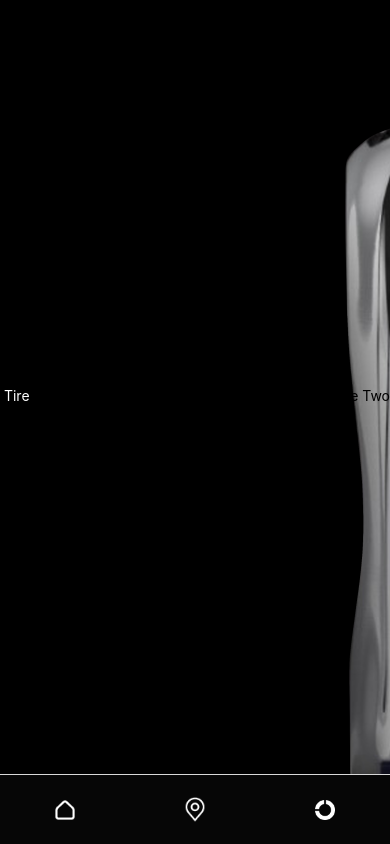
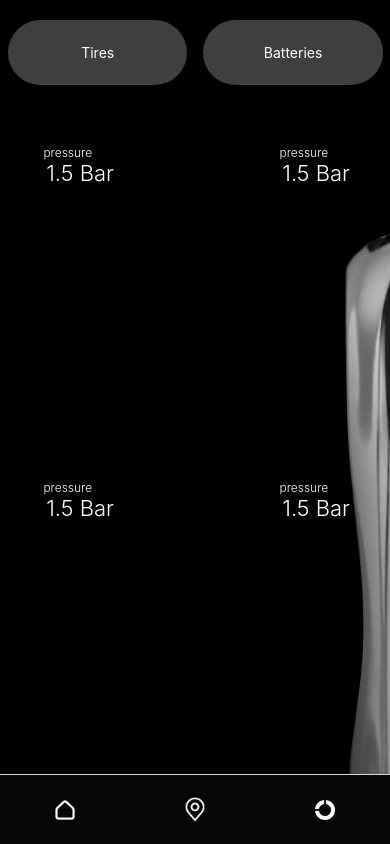
Before and after one commit to LodzSolarTeam/LST_Mobile, a React Native app: screen /Statistics in a window 390 px wide. Built offline with nearby package versions, Linux system fonts and the light colour scheme.

Commit message:
statistics screen dev

```diff
--- a/App.tsx
+++ b/App.tsx
@@ -1,22 +1,18 @@
-import {StatusBar} from 'expo-status-bar';
-import {StyleSheet, Text, View} from 'react-native';
+import Tabs from "./src/components/Tabs";
+import { NavigationContainer } from "@react-navigation/native";
+import { ApolloClient, ApolloProvider, InMemoryCache } from "@apollo/client";
+import { GRAPHQL_URL } from "./const";
 
-import Tabs from "./src/components/Tabs";
-import {createBottomTabNavigator} from "@react-navigation/bottom-tabs";
-import {NavigationContainer} from "@react-navigation/native";
-import {ApolloClient, ApolloProvider, InMemoryCache} from "@apollo/client";
-import {GRAPHQL_URL} from "./const";
-
-const Tab = createBottomTabNavigator();
 const client = new ApolloClient({
-    uri: `${GRAPHQL_URL}`, cache: new InMemoryCache(),
+  uri: `${GRAPHQL_URL}`,
+  cache: new InMemoryCache(),
 });
 
 export default function App() {
   return (
     <ApolloProvider client={client}>
       <NavigationContainer>
-                <Tabs/>
+        <Tabs />
       </NavigationContainer>
     </ApolloProvider>
   );
--- a/package.json
+++ b/package.json
@@ -39,6 +39,7 @@
     "@types/react-native": "^0.70.6",
     "@types/react-test-renderer": "^18.0.0",
     "apollo": "^2.34.0",
+    "prettier": "2.7.1",
     "typescript": "^4.8.4"
   },
   "private": true
--- /dev/null
+++ b/src/components/Statistics/Tires.tsx
@@ -0,0 +1,67 @@
+import React from "react";
+import { ImageBackground, StyleSheet, Text, View } from "react-native";
+
+const Tires = () => {
+  const car = require("../../assets/carImg/car_3.png");
+
+  return (
+    <ImageBackground source={car} resizeMode="cover" style={styles.image}>
+      <View style={[styles.container]}>
+        <View>
+          <Text style={styles.parameterTitle}> pressure</Text>
+          <Text style={styles.parameterValue}> 1.5 Bar</Text>
+        </View>
+        <View>
+          <Text style={styles.parameterTitle}> pressure</Text>
+          <Text style={styles.parameterValue}> 1.5 Bar</Text>
+        </View>
+      </View>
+      <View style={[styles.container]}>
+        <View>
+          <Text style={styles.parameterTitle}> pressure</Text>
+          <Text style={styles.parameterValue}> 1.5 Bar</Text>
+        </View>
+        <View>
+          <Text style={styles.parameterTitle}> pressure</Text>
+          <Text style={styles.parameterValue}> 1.5 Bar</Text>
+        </View>
+      </View>
+    </ImageBackground>
+  );
+};
+
+const styles = StyleSheet.create({
+  parameterTitle: {
+    fontSize: 12,
+    fontWeight: "300",
+    color: "#fff",
+  },
+  parameterValue: {
+    fontSize: 22,
+    fontWeight: "300",
+    color: "#fff",
+  },
+
+  topNavigation: {
+    display: "flex",
+    flexDirection: "row",
+    backgroundColor: "#000",
+  },
+
+  container: {
+    display: "flex",
+    flexDirection: "row",
+    justifyContent: "space-between",
+    width: "100%",
+    height: "50%",
+    padding: 40,
+  },
+  image: {
+    flex: 1,
+    justifyContent: "center",
+    backgroundColor: "black",
+    color: "white",
+  },
+});
+
+export default Tires;
--- a/src/components/Tabs.tsx
+++ b/src/components/Tabs.tsx
@@ -1,62 +1,82 @@
-import { createBottomTabNavigator } from '@react-navigation/bottom-tabs';
-import {HomeScreen} from '../pages/HomeScreen'
-import {Statistics} from '../pages/Statistics'
-import {Map} from '../pages/Map'
-import {Image, View, Text} from "react-native";
+import { createBottomTabNavigator } from "@react-navigation/bottom-tabs";
+import { HomeScreen } from "../pages/HomeScreen";
+import { Statistics } from "../pages/Statistics";
+import { Map } from "../pages/Map";
+import { Image, View, Text } from "react-native";
+import Tires from "./Statistics/Tires";
 
 const Tab = createBottomTabNavigator();
 
 function Tabs() {
   return (
-        <Tab.Navigator {...{ screenOptions , tabBarOptions  }}>
-            <Tab.Screen name="Home" component={HomeScreen} options={{
+    <Tab.Navigator {...{ screenOptions, tabBarOptions }}>
+      <Tab.Screen
+        name="Home"
+        component={HomeScreen}
+        options={{
           tabBarIcon: ({ color, size }) => (
-                     <Image   style={screenOptions.icons}    source={require('../assets/icons/home.png')} />
+            <Image
+              style={screenOptions.icons}
+              source={require("../assets/icons/home.png")}
+            />
           ),
-            }} />
+        }}
+      />
 
+      <Tab.Screen
+        name="Map"
+        component={Map}
+        options={{
+          tabBarIcon: ({ color, size }) => (
+            <Image
+              style={screenOptions.mapIcon}
+              source={require("../assets/icons/map.png")}
+            />
+          ),
+        }}
+      />
 
-            <Tab.Screen name="Map" component={Map} options={{
+      <Tab.Screen
+        name="Statistics"
+        component={Statistics}
+        options={{
           tabBarIcon: ({ color, size }) => (
-                    <Image   style={screenOptions.mapIcon}    source={require('../assets/icons/map.png')} />
+            <Image
+              style={screenOptions.icons}
+              source={require("../assets/icons/stat.png")}
+            />
           ),
-            }} />
-
-            <Tab.Screen name="Statistics" component={Statistics}options={{
-                tabBarIcon: ({ color, size }) => (
-                    <Image   style={screenOptions.icons}    source={require('../assets/icons/stat.png')} />
-                ),
-            }} />
+        }}
+      />
     </Tab.Navigator>
   );
 }
 const tabBarOptions = {
-    showLabel : false
-}
+  showLabel: false,
+};
 const screenOptions = {
   headerShown: false,
   labelStyle: {
     showLabel: false,
   },
 
-    tabBarStyle:{
-        backgroundColor:'#060606',
-        height:70,
+  tabBarStyle: {
+    backgroundColor: "#060606",
+    height: 70,
   },
-    tabBarItemStyle:{
-        color:'#FFFFFF',
-        margin:5,
-        borderRadius:10,
+  tabBarItemStyle: {
+    color: "#FFFFFF",
+    margin: 5,
+    borderRadius: 10,
   },
   icons: {
-        height : 20,
-        width : 20
+    height: 20,
+    width: 20,
   },
   mapIcon: {
-        height : 25,
-        width : 20
+    height: 25,
+    width: 20,
   },
 };
 
-
-export default Tabs
+export default Tabs;
--- a/src/components/shared/Button.tsx
+++ b/src/components/shared/Button.tsx
@@ -1,21 +1,35 @@
-import React, {useState} from "react";
-import {StyleSheet, Pressable} from "react-native";
-import {MaterialCommunityIcons} from '@expo/vector-icons';
+import React, { useState } from "react";
+import { StyleSheet, Pressable, Text } from "react-native";
+import { MaterialCommunityIcons } from "@expo/vector-icons";
 
 interface ButtonProps {
-    iconName: keyof typeof MaterialCommunityIcons.glyphMap;
+  iconName?: keyof typeof MaterialCommunityIcons.glyphMap;
+  text?: String;
 }
 
 const Button = (props: ButtonProps) => {
   const [isPressed, setIsPressed] = useState<boolean>(false);
 
   return (
-        <Pressable style={!isPressed ? buttonStyle.button : [buttonStyle.button, buttonStyle.buttonPressed]}
-                   onPress={() => setIsPressed(!isPressed)}>
-            <MaterialCommunityIcons name={props.iconName} size={40} color={!isPressed ? "white": "#00d41f"}/>
+    <Pressable
+      style={
+        !isPressed
+          ? buttonStyle.button
+          : [buttonStyle.button, buttonStyle.buttonPressed]
+      }
+      onPress={() => setIsPressed(!isPressed)}
+    >
+      {props.iconName && (
+        <MaterialCommunityIcons
+          name={props.iconName}
+          size={40}
+          color={!isPressed ? "white" : "#00d41f"}
+        />
+      )}
+      {props.text && <Text style={{ color: "white" }}>{props.text}</Text>}
     </Pressable>
-    )
-}
+  );
+};
 
 const buttonStyle = StyleSheet.create({
   button: {
@@ -32,12 +46,12 @@ const buttonStyle = StyleSheet.create({
   buttonPressed: {
     borderWidth: 1,
     borderColor: "#a6a6a6",
-        backgroundColor: "#4f4f4f"
+    backgroundColor: "#4f4f4f",
   },
   text: {
     color: "#fff",
-        fontSize: 25
-    }
-})
+    fontSize: 25,
+  },
+});
 
 export default Button;
--- a/src/pages/Statistics.tsx
+++ b/src/pages/Statistics.tsx
@@ -1,23 +1,16 @@
-import {Image, ImageBackground, StyleSheet, Text, View} from "react-native";
-import {StatusBar} from "expo-status-bar";
+import { StyleSheet, View } from "react-native";
 import * as React from "react";
-import carCharging from "../assets/carImg/car_3.png";
+import Button from "../components/shared/Button";
+import Tires from "../components/Statistics/Tires";
+
 export function Statistics() {
-    const image = { uri: "https://reactjs.org/logo-og.png" };
-
   return (
     <View style={styles.container}>
-            <ImageBackground source={carCharging} resizeMode="cover" style={styles.image}>
-                <View
-                    style={[styles.box]}
-                />
-                <View
-                    style={[styles.box_2]}
-                >
-                    <Text style={{color: "white"}}> Tire</Text>
-                    <Text > Eagle Two</Text>
+      <View style={styles.topNavigation}>
+        <Button text="Tires" />
+        <Button text="Batteries" />
       </View>
-            </ImageBackground>
+      <Tires />
     </View>
   );
 }
@@ -26,34 +19,9 @@ const styles = StyleSheet.create({
   container: {
     flex: 1,
   },
-    container_2: {
-        flex: 1,
-        justifyContent: "space-around",
-        padding: 20,
+  topNavigation: {
+    display: "flex",
+    flexDirection: "row",
+    backgroundColor: "#000",
   },
-    box: {
-        width: "100%",
-        height: "50%",
-    },
-    box_2: {
-        display :"flex",
-        flexDirection :"row",
-        justifyContent :"space-between",
-        width: "100%",
-        height: "50%",
-    },
-    image: {
-        flex: 1,
-        justifyContent: "center",
-        backgroundColor : "black",
-        color : "white"
-    },
-    text: {
-        color: "white",
-        fontSize: 42,
-        lineHeight: 84,
-        fontWeight: "bold",
-        textAlign: "center",
-        backgroundColor: "#000000c0"
-    }
 });
```
Also changed, not shown: src/components/Statistics/Battery.tsx (added, +8 -0 lines), 1 other file (tests, documents, lock files or other folders). Lines whose indentation alone changed are shown as unchanged.
